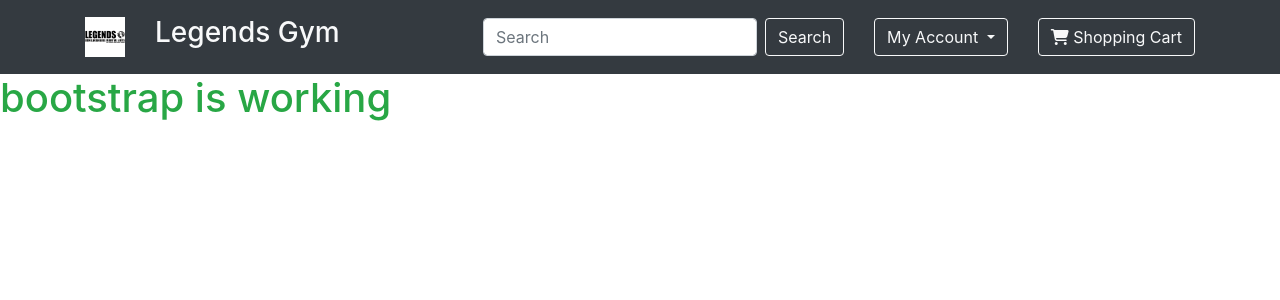
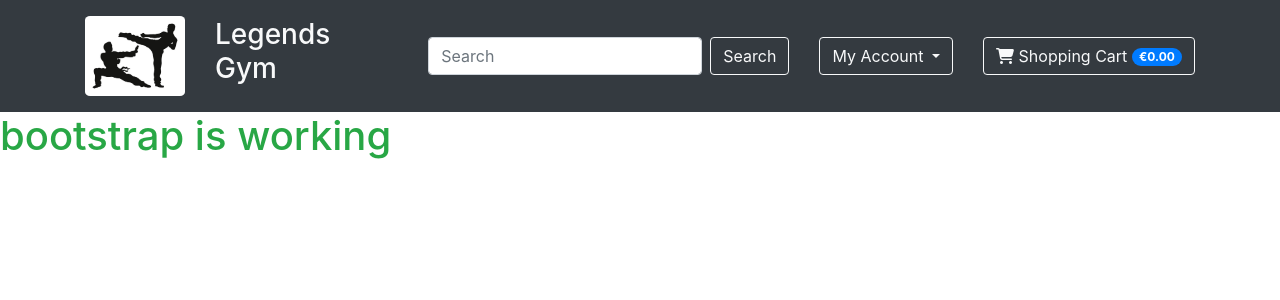
Before and after one commit to DerekMor/legends_gym, a Django app: template home/templates/home/index.html in a window 1280 px wide. Shown: the top 300 px of the page. Run offline with Django 3.2, Linux system fonts and the light colour scheme; the template is opened without the code that fills it, so the values that code supplies are empty; some libraries are stand-ins or nearby versions.

Commit message:
add balance to shopping cart and change and style logo

```diff
--- /dev/null
+++ b/static/css/base.css
@@ -0,0 +1,5 @@
+.logo {
+    width: 100px;
+    height: 80px;
+    border-radius: 5%;
+}
--- a/templates/base.html
+++ b/templates/base.html
@@ -14,6 +14,7 @@
     {% block core_css %}
     <link rel="stylesheet" href="https://cdn.jsdelivr.net/npm/bootstrap@4.6.2/dist/css/bootstrap.min.css"
         integrity="sha384-xOolHFLEh07PJGoPkLv1IbcEPTNtaed2xpHsD9ESMhqIYd0nLMwNLD69Npy4HI+N" crossorigin="anonymous">
+    <link rel="stylesheet" href="static/css/base.css">
     {% endblock %}
 
     {% block core_js %}
@@ -42,13 +43,15 @@
                 <!-- Logo -->
                 <div class="col-auto">
                     <a href="{% url 'home' %}">
-                        <img src="media/logo.png" alt="Logo" width="40" height="40">
+                        <img src="media/malogo.jpg" class="logo" alt="Logo">
                     </a>
                 </div>
 
                 <!-- Main Header -->
                 <div class="col">
-                    <h3 class="text-light">Legends Gym</h3>
+                    <a href="{% url 'home' %}">
+                        <h3 class="text-light">Legends Gym</h3>
+                    </a>
                 </div>
 
                 <!-- Search Function -->
@@ -83,6 +86,11 @@
                 <div class="col-auto">
                     <a class="btn btn-outline-light" href="#">
                         <i class="fas fa-shopping-cart"></i> Shopping Cart
+                        {% if grand_total %}
+                        <span class="badge badge-pill badge-primary">€{{ grand_total|floatformat:2 }}</span>
+                        {% else %}
+                        <span class="badge badge-pill badge-primary">€0.00</span>
+                        {% endif %}
                     </a>
                 </div>
             </div>
```
Also changed, not shown: media/malogo.jpg (added).
